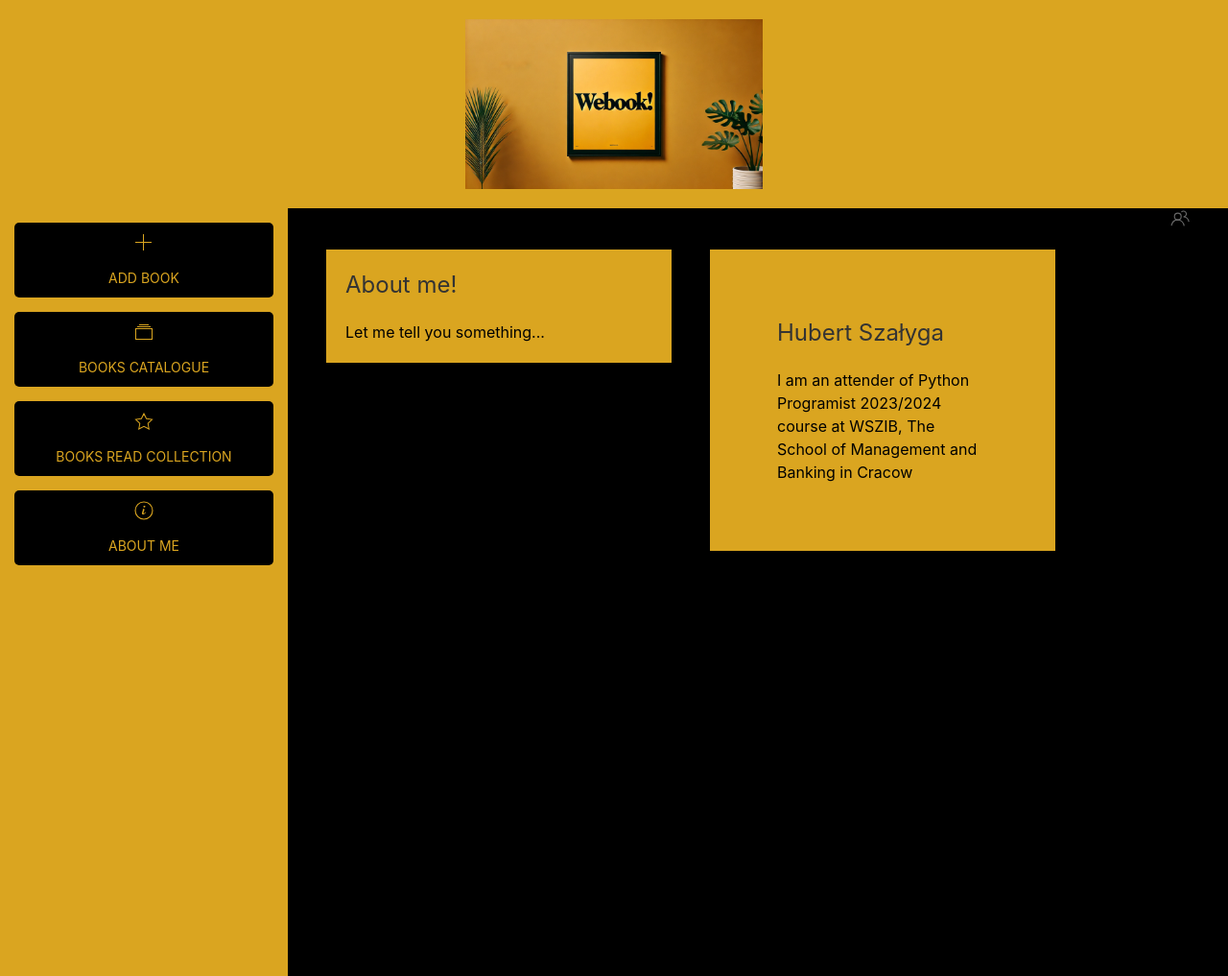
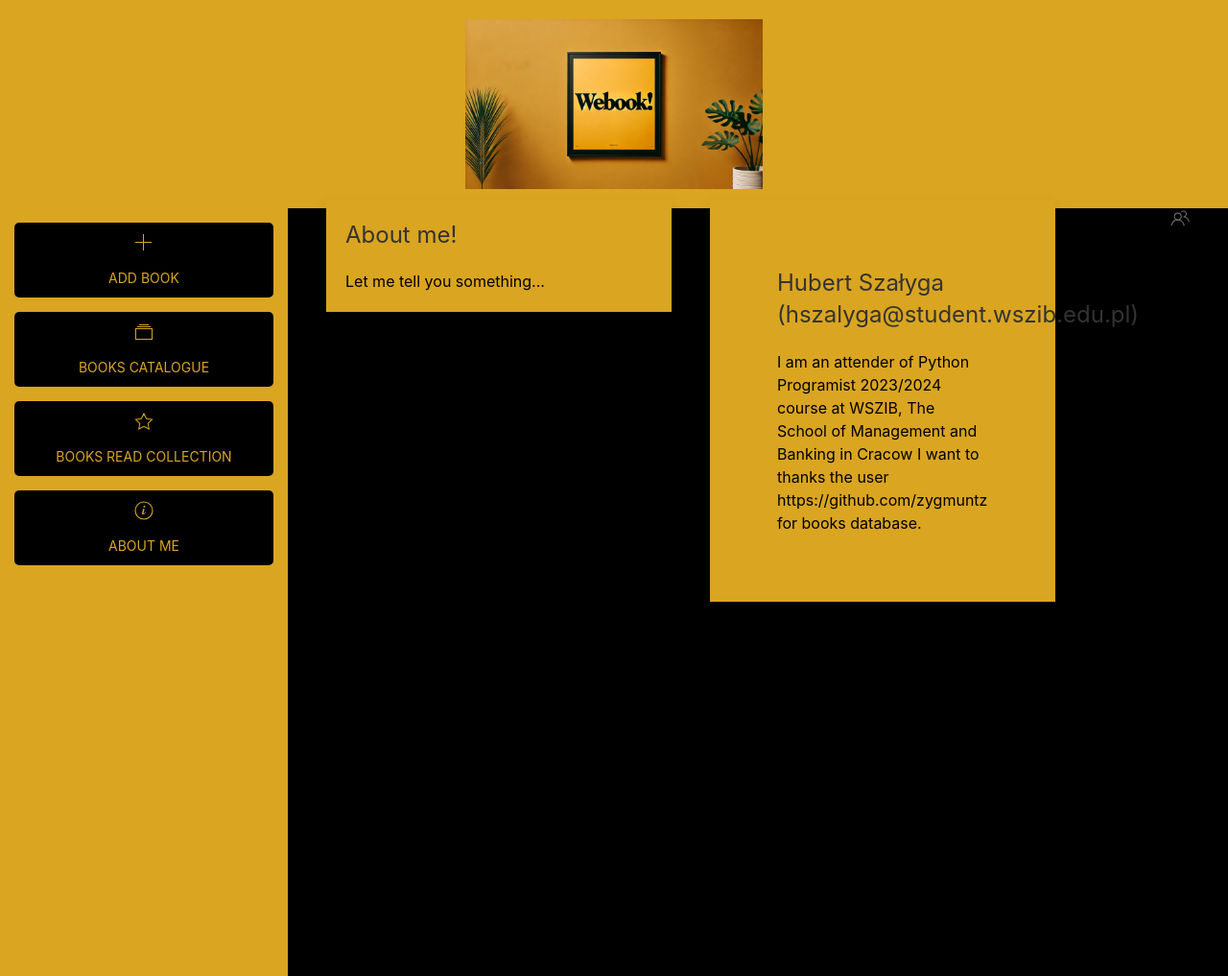
Before and after one commit to hszalyga/webook, a Django app: page /webook/about_me/ in a window 1280 px wide. Shown: the whole page at 96% size. Run offline with Django 5.2, Linux system fonts and the light colour scheme.

Commit message:
Dodanie użytkówników oraz finalne dostosowywania.

```diff
--- a/webooks/templates/webooks/about_me.html
+++ b/webooks/templates/webooks/about_me.html
@@ -15,8 +15,9 @@
         </div>
         <div>
             <div class="uk-card uk-card-default uk-card-large uk-card-body" style="background: goldenrod; color: black">
-                <h3 class="uk-card-title">Hubert Szałyga</h3>
-                <p>I am an attender of Python Programist 2023/2024 course at WSZIB, The School of Management and Banking in Cracow</p>
+                <h3 class="uk-card-title">Hubert Szałyga (hszalyga@student.wszib.edu.pl) </h3>
+                <p>I am an attender of Python Programist 2023/2024 course at WSZIB, The School of Management and Banking in Cracow
+                    I want to thanks the user https://github.com/zygmuntz for books database.</p>
             </div>
         </div>
     </div>
```
Also changed, not shown: 1 other file.
